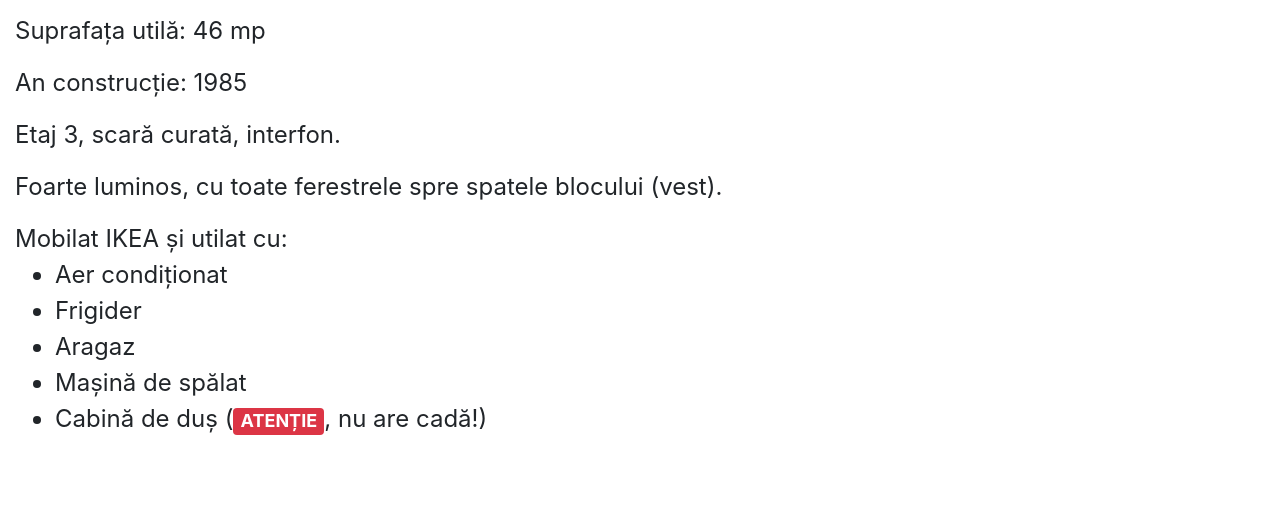
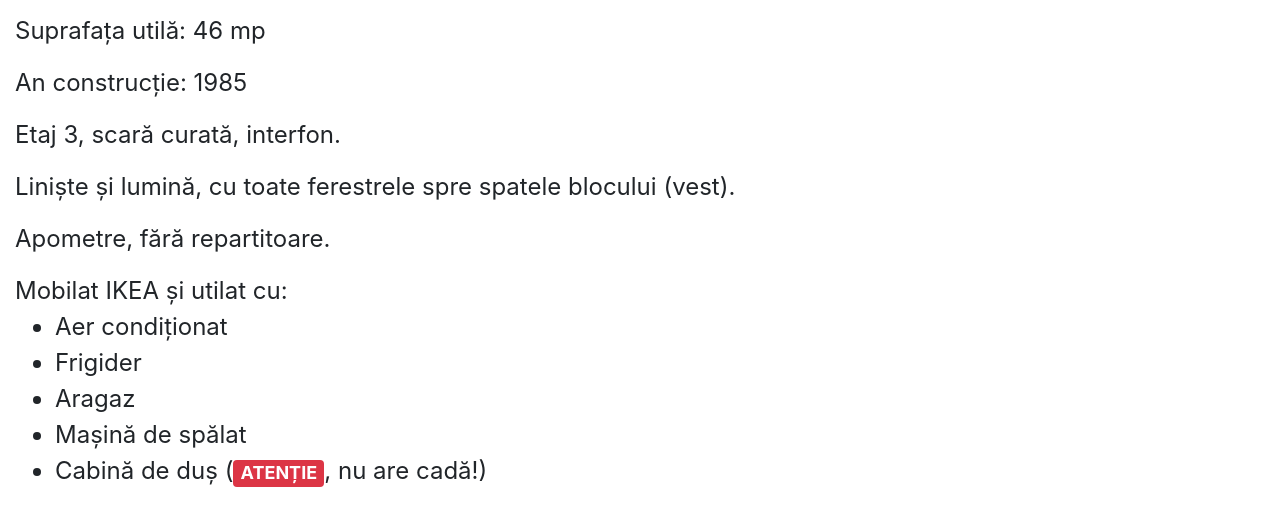
Before and after one commit to de-inchiriat/de-inchiriat.github.io, a plain HTML site: page index.html in a window 1280 px wide. Shown: the part 200-726 px from the top of the page. Drawn offline with nearby package versions, Linux system fonts and the light colour scheme.

Commit message:
Apometre

```diff
--- a/index.html
+++ b/index.html
@@ -40,7 +40,8 @@
                     <p>Suprafața utilă: 46 mp</p>
                     <p>An construcție: 1985</p>
                     <p>Etaj 3, scară curată, interfon.</p>
-                    <p>Foarte luminos, cu toate ferestrele spre spatele blocului (vest).</p>
+                    <p>Liniște și lumină, cu toate ferestrele spre spatele blocului (vest).</p>
+                    <p>Apometre, fără repartitoare.</p>
                     Mobilat IKEA și utilat cu:
                     <ul>
                         <li>Aer condiționat</li>
```
